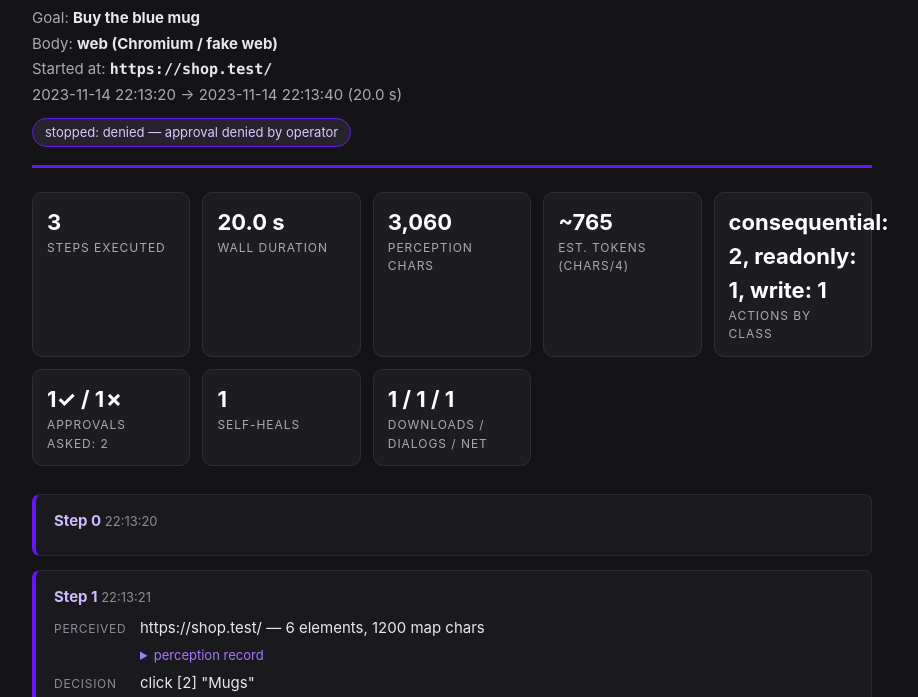
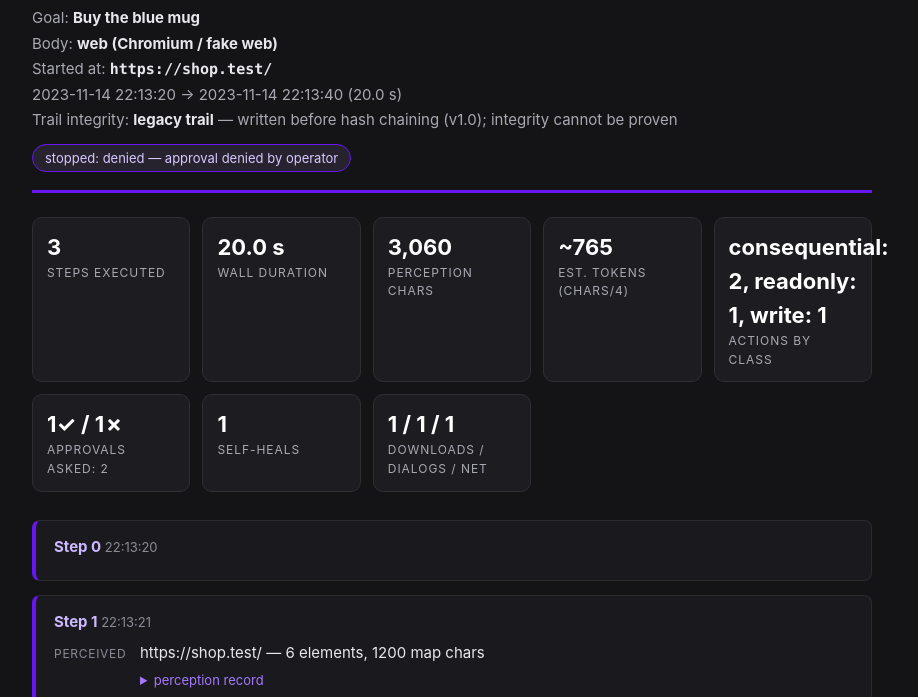
Before and after one commit to littlestjames82-sys/ghost-hands, a plain HTML site: page examples/sample-report.html in a window 1280 px wide. Shown: the part 73-770 px from the top of the page, without its empty margins (188-1106 px from the left). Drawn offline with Linux system fonts and the light colour scheme.

```diff
--- a/examples/sample-report.html
+++ b/examples/sample-report.html
@@ -58,6 +58,7 @@ footer { margin-top: 36px; padding-top: 14px; border-top: 1px solid #2a2a31;
 <p class="sub">Body: <b>web (Chromium / fake web)</b></p>
 <p class="sub">Started at: <b class="mono">https://shop.test/</b></p>
 <p class="sub">2023-11-14 22:13:20 → 2023-11-14 22:13:40 (20.0 s)</p>
+<p class="sub">Trail integrity: <b>legacy trail</b> — written before hash chaining (v1.0); integrity cannot be proven</p>
 <span class="stop">stopped: denied — approval denied by operator</span>
 </header>
 <div class="cards">
```
Also changed, not shown: 1 other file.
